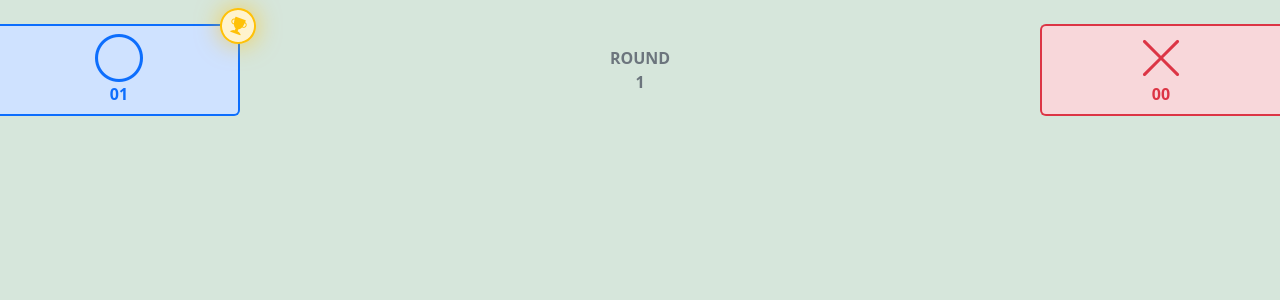
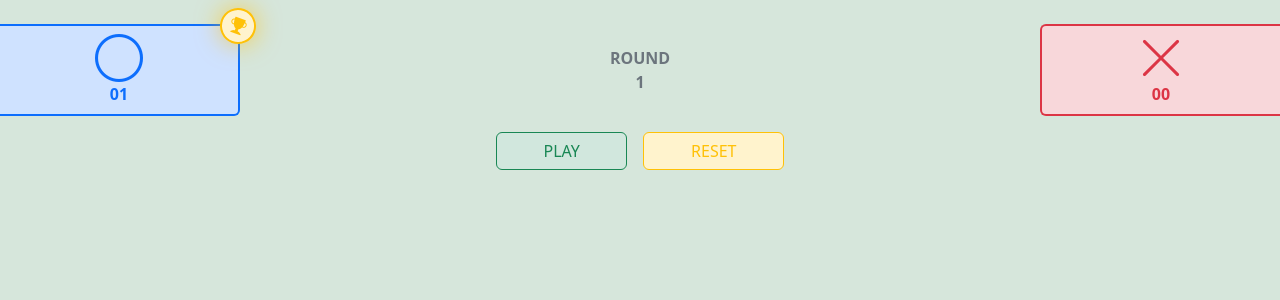
Before and after one commit to rStrzelczyk98/TicTacToe, an Angular app: page / in a window 1280 px wide. Shown: the top 300 px of the page. Built offline with nearby package versions, Linux system fonts and the light colour scheme.

Commit message:
btn group (#7)

```diff
--- a/src/app/app.component.html
+++ b/src/app/app.component.html
@@ -2,4 +2,4 @@
 
 <!-- Game area -->
 
-<!-- Play / Reset -->
+<app-button-group></app-button-group>
--- a/src/app/app.module.ts
+++ b/src/app/app.module.ts
@@ -5,10 +5,17 @@ import { AppRoutingModule } from './app-routing.module';
 import { AppComponent } from './app.component';
 import { ScoreComponent } from './score/score.component';
 import { WinnerComponent } from './score/winner/winner.component';
+import { ButtonGroupComponent } from './button-group/button-group.component';
 
 @NgModule({
-  declarations: [AppComponent, ScoreComponent, WinnerComponent],
-  imports: [BrowserModule, AppRoutingModule],
+  declarations: [
+    AppComponent, ScoreComponent, WinnerComponent,
+    ButtonGroupComponent
+  ],
+  imports: [
+    BrowserModule,
+    AppRoutingModule
+  ],
   providers: [],
   bootstrap: [AppComponent],
 })
--- /dev/null
+++ b/src/app/button-group/button-group.component.html
@@ -0,0 +1,4 @@
+<div class="d-flex mx-auto p-3">
+  <button class="flex-grow-1 btn bg-success-subtle border border-success text-success text-uppercase">play</button>
+  <button class="flex-grow-1 btn bg-warning-subtle border border-warning text-warning text-uppercase">reset</button>
+</div>
--- /dev/null
+++ b/src/app/button-group/button-group.component.scss
@@ -0,0 +1,10 @@
+.d-flex {
+  max-width: 20rem;
+  gap: 1rem;
+}
+.btn:hover {
+  filter: brightness(1.05);
+}
+.btn:active {
+  filter: brightness(0.95);
+}
```
Also changed, not shown: src/app/button-group/button-group.component.ts (added, +10 -0 lines), 1 other file (tests, documents, lock files or other folders).
